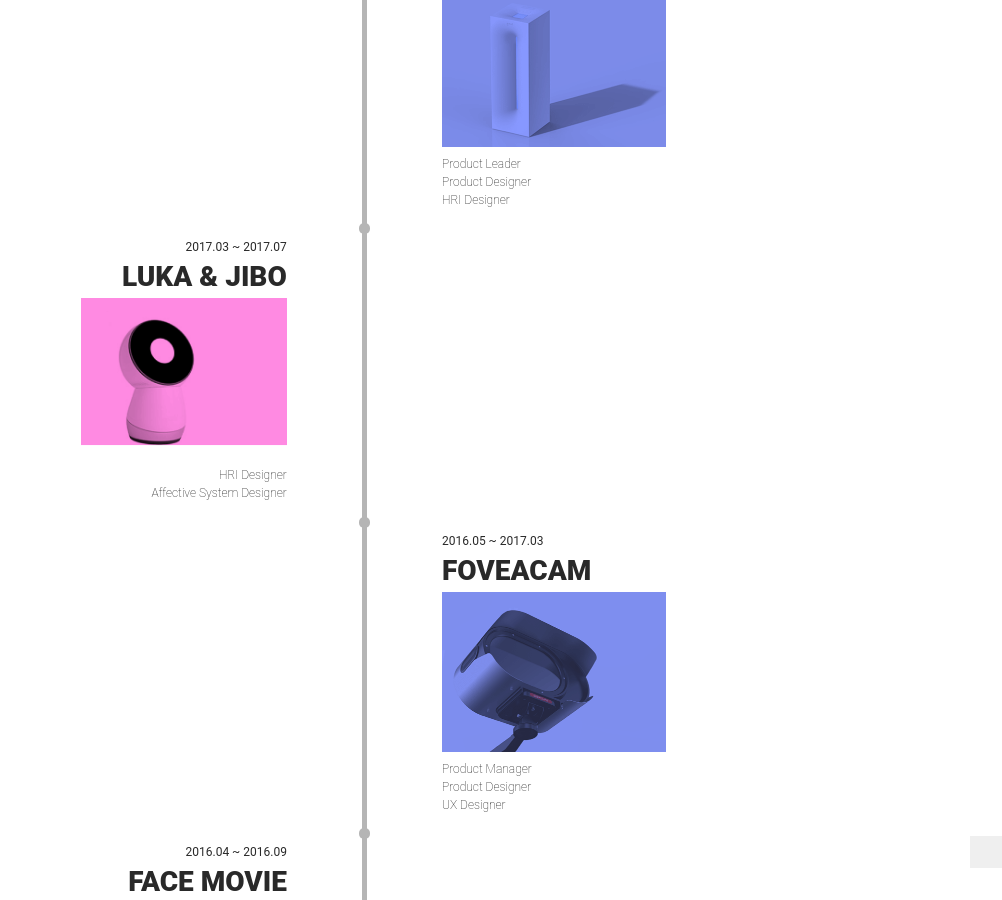
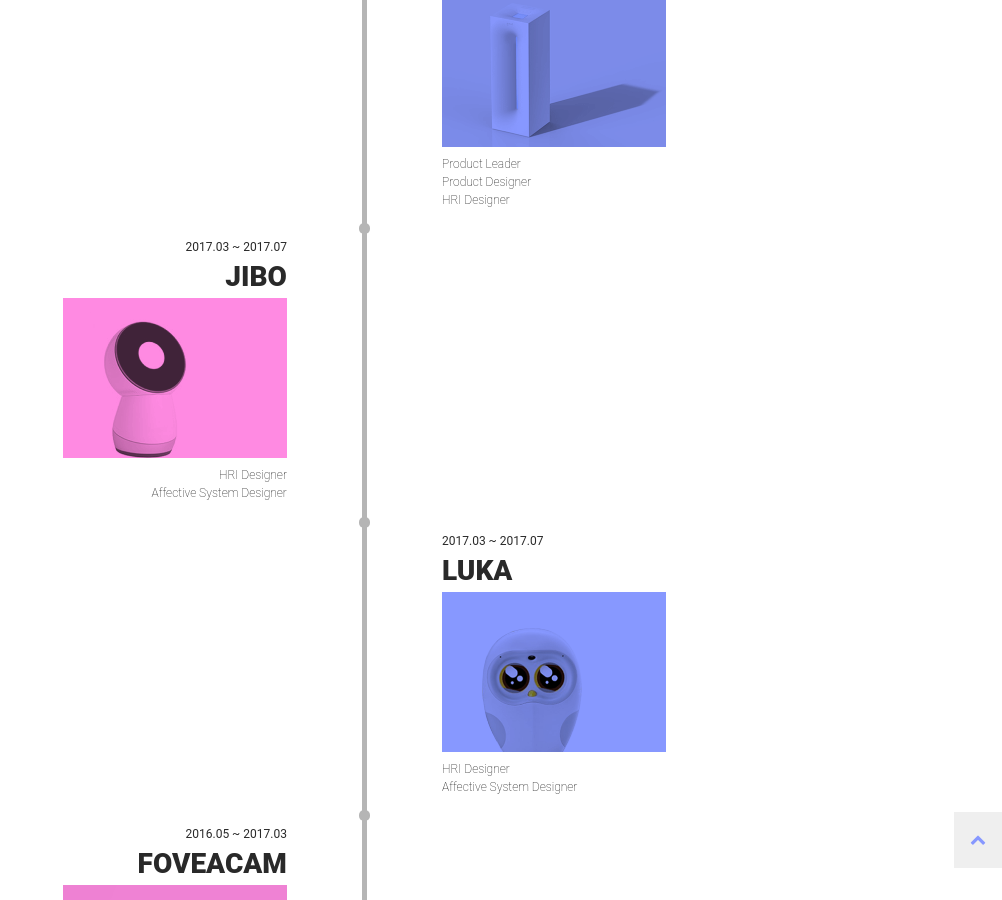
Before and after one commit to Tianqi-Zhou/tianqi-zhou.github.io, a Jekyll site: the page built from index.html, in a window 1280 px wide and 900 px high, scrolled down 1864 px. Shown: the whole window, without its empty margins (278-1280 px from the left). Built offline with Jekyll 4.4.1, drawn with Linux system fonts in a browser that asks for light colours.

Commit message:
Redistribute pages

```diff
--- a/_data/projects.yml
+++ b/_data/projects.yml
@@ -10,12 +10,22 @@
     - name: "Product Designer"
     - name: "HRI Designer"
 - date:  "2017.03 ~ 2017.07"
-  name: "LUKA & JIBO"
+  name: "JIBO"
   institute: "Ling Inc."
   thumbnail:
-    normal: "/img/projects/thumbnail/luka_jibo_normal.png"
-    hover:  "/img/projects/thumbnail/luka_jibo_hover.png"
-  link: "/projects/luka-jibo"
+    normal: "/img/projects/thumbnail/jibo_normal.png"
+    hover:  "/img/projects/thumbnail/jibo_hover.png"
+  link: "/projects/jibo"
+  duties:
+    - name: "HRI Designer"
+    - name: "Affective System Designer"
+- date:  "2017.03 ~ 2017.07"
+  name: "LUKA"
+  institute: "Ling Inc."
+  thumbnail:
+    normal: "/img/projects/thumbnail/luka_normal.png"
+    hover:  "/img/projects/thumbnail/luka_hover.png"
+  link: "/projects/luka"
   duties:
     - name: "HRI Designer"
     - name: "Affective System Designer"
--- a/_includes/head.html
+++ b/_includes/head.html
@@ -18,6 +18,7 @@
   <link rel="canonical" href="{{ page.url | replace:'index.html','' | prepend: site.baseurl | prepend: site.url }}">
   <link rel="alternate" type="application/rss+xml" title="{{ site.title }}" href="{{ "/feed.xml" | prepend: site.baseurl | prepend: site.url }}" />
   <script src="/js/jquery-2.1.3.min.js"> </script>
+  <link rel="stylesheet" href="https://maxcdn.bootstrapcdn.com/font-awesome/4.7.0/css/font-awesome.min.css">
 
   <!--[if lt IE 9]>
 <script src="//cdnjs.cloudflare.com/ajax/libs/html5shiv/r29/html5.min.js">
```
Also changed, not shown: projects/jibo.html (added, +18 -0 lines), projects/luka.html (renamed from projects/luka-jibo.html, +1 -11 lines), img/projects/thumbnail/deepdata_hover.png, img/projects/thumbnail/deepdata_normal.png, img/projects/thumbnail/facemovie_hover.png, img/projects/thumbnail/facemovie_normal.png, img/projects/thumbnail/foveacam_hover.png, img/projects/thumbnail/foveacam_normal.png, img/projects/thumbnail/jibo_hover.png (added), img/projects/thumbnail/jibo_normal.png (added), img/projects/thumbnail/librat_hover.png, img/projects/thumbnail/librat_normal.png, img/projects/thumbnail/luka_hover.png (added), img/projects/thumbnail/luka_jibo_hover.png (deleted), 2 more files.
